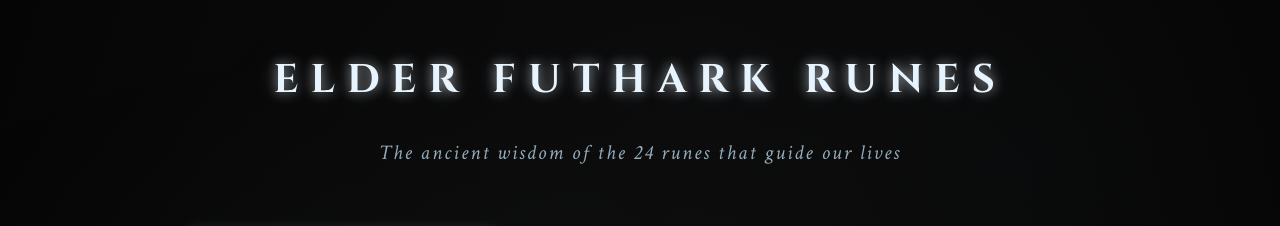
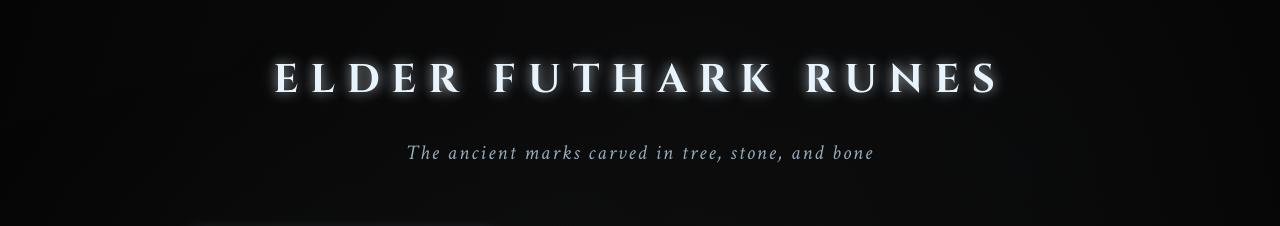
Before and after one commit to katalinkult/runes, a React (Vite) app: page / in a window 1280 px wide. Shown: the top 226 px of the page. Built offline with nearby package versions, Linux system fonts and the light colour scheme.

Commit message:
Small changes.

```diff
--- a/src/App.tsx
+++ b/src/App.tsx
@@ -100,7 +100,7 @@ function App() {
           Elder Futhark Runes
         </h1>
         {activeTab === 'dictionary' && (
-          <p>The ancient wisdom of the 24 runes that guide our lives</p>
+          <p>The ancient marks carved in tree, stone, and bone</p>
         )}
       </header>
 
```
